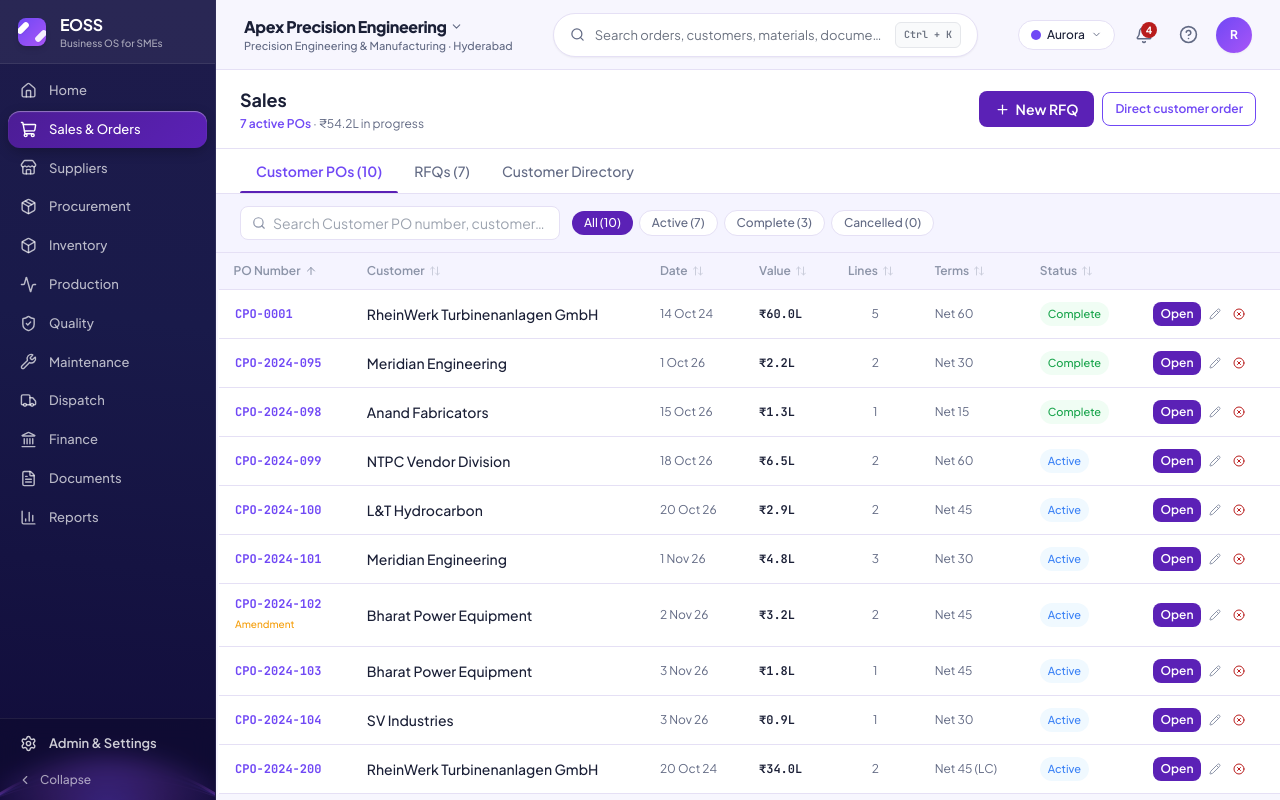
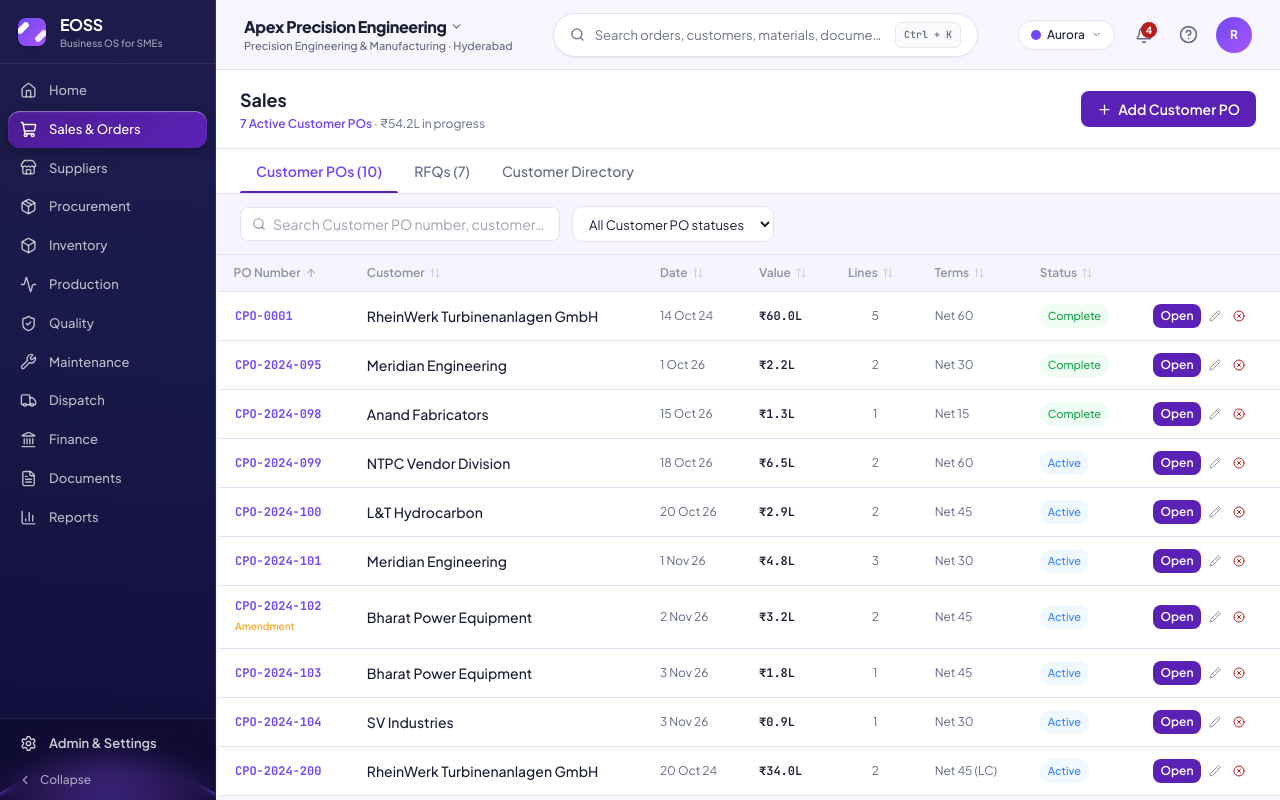
Before and after one commit to ranjithkodakandla/EOSS, a React (Vite) app: page /sales in a window 1280 px wide. Built offline with nearby package versions, Linux system fonts and the light colour scheme.

Commit message:
fix: align sales and procurement workspace navigation

```diff
--- a/src/App.tsx
+++ b/src/App.tsx
@@ -15,6 +15,7 @@ import QuotationDetail from './workspaces/sales/QuotationDetail';
 import CustomerPOCreate from './workspaces/sales/CustomerPOCreate';
 import CustomerCreate from './workspaces/sales/CustomerCreate';
 import CustomerDetail from './workspaces/sales/CustomerDetail';
+import CustomerEdit from './workspaces/sales/CustomerEdit';
 import POAmend from './workspaces/sales/POAmend';
 import Suppliers from './workspaces/suppliers/Suppliers';
 import SupplierDetail from './workspaces/suppliers/SupplierDetail';
@@ -140,6 +141,7 @@ export default function App() {
           <Route path="sales/po/:id/amend" element={<POAmend />} />
           <Route path="sales/customers" element={<Navigate to="/sales?tab=customers" replace />} />
           <Route path="sales/customers/:id" element={<CustomerDetail />} />
+          <Route path="sales/customers/:id/edit" element={<CustomerEdit />} />
           <Route path="sales/customers/new" element={<CustomerCreate />} />
           <Route path="suppliers" element={<Suppliers />} />
           <Route path="suppliers/:id" element={<SupplierDetail />} />
--- a/src/components/layout/StatusChip.tsx
+++ b/src/components/layout/StatusChip.tsx
@@ -62,6 +62,10 @@ const STATUS_MAP: Record<string, { label: string; cls: string }> = {
   low: { label: 'Low', cls: 'bg-[var(--surface-2)] text-[var(--text-2)]' },
 };
 
+export function getStatusLabel(status: string) {
+  return STATUS_MAP[status]?.label ?? status.replaceAll('_', ' ').replace(/\b\w/g, c => c.toUpperCase());
+}
+
 interface Props {
   status: string;
   label?: string;
--- a/src/workspaces/procurement/Procurement.tsx
+++ b/src/workspaces/procurement/Procurement.tsx
@@ -26,7 +26,7 @@ export default function Procurement() {
     showToast({ type: 'success', title: 'Supplier PO cancelled' });
   };
   const navigate = useNavigate();
-  const [tab, setTab] = useState<ProcTab>(receiveParam ? 'grn' : ((searchParams.get('tab') as ProcTab) ?? 'spo'));
+  const [tab, setTab] = useState<ProcTab>(receiveParam ? 'grn' : ((searchParams.get('tab') as ProcTab) ?? 'pr'));
   const [search, setSearch] = useState('');
   const [showNewPO, setShowNewPO] = useState(false);
   const [siteFilter, setSiteFilter] = useState('all');
@@ -86,11 +86,10 @@ export default function Procurement() {
   };
 
   const TABS = [
+    { id: 'pr' as ProcTab, label: `Purchase Requisitions (${filteredPrs.length})` },
+    { id: 'quotes' as ProcTab, label: `Supplier Quotations (${filteredQuotes.length})` },
     { id: 'spo' as ProcTab, label: `Supplier POs (${filteredSpo.length})` },
-    { id: 'pr' as ProcTab, label: `PRs (${filteredPrs.length})` },
-    { id: 'grn' as ProcTab, label: `GRNs (${filteredGrns.length})` },
-    { id: 'quotes' as ProcTab, label: `Quotations (${filteredQuotes.length})` },
-    { id: 'approvals' as ProcTab, label: `Approvals${pendingApprovals > 0 ? ` · ${pendingApprovals}` : ''}` },
+    { id: 'grn' as ProcTab, label: `Receiving & Inventory (${filteredGrns.length})` },
   ];
   const [compareQuotes, setCompareQuotes] = useState<SupplierQuotation[] | null>(null);
 
@@ -124,13 +123,6 @@ export default function Procurement() {
             {pendingApprovals} to approve
           </button>
         )}
-        {canCreate && tab === 'spo' && (
-          <button onClick={() => navigate('/procurement/supplier-return')}
-            className="px-3 py-1.5 rounded-lg border text-xs font-medium"
-            style={{ borderColor: 'var(--border)', color: 'var(--text-2)' }}>
-            Return
-          </button>
-        )}
         {canCreate && tab === 'pr' && (
           <button onClick={() => navigate('/procurement/pr/new')}
             className="flex items-center gap-1.5 px-3 py-1.5 rounded-lg text-xs font-semibold text-white"
@@ -142,15 +134,13 @@ export default function Procurement() {
           <button onClick={() => navigate('/procurement/supplier-rfq/new')}
             className="flex items-center gap-1.5 px-3 py-1.5 rounded-lg text-xs font-semibold text-white"
             style={{ background: 'var(--brand-fill)' }}>
-            <Send size={13} /> Send enquiry
+            <Send size={13} /> Request quotations
           </button>
         )}
-        {canCreate && tab === 'spo' && (
-          <button onClick={() => setShowNewPO(true)} className="flex items-center gap-1.5 px-3 py-1.5 rounded-lg text-xs font-semibold text-white"
-            style={{ background: 'var(--brand-fill)' }}>
-            <Plus size={13} /> New PO
-          </button>
-        )}
+      </div>
+
+      <div className="flex-shrink-0 px-5 py-2.5 border-b text-xs font-semibold" style={{ borderColor: 'var(--border)', background: 'var(--surface-2)', color: 'var(--text-2)' }}>
+        <span style={{ color: tab === 'pr' ? 'var(--brand)' : undefined }}>PR</span><span className="mx-2 text-[var(--text-3)]">→</span><span style={{ color: tab === 'quotes' ? 'var(--brand)' : undefined }}>Supplier Quotations</span><span className="mx-2 text-[var(--text-3)]">→</span><span style={{ color: tab === 'spo' ? 'var(--brand)' : undefined }}>Selected Quotation / Supplier PO</span><span className="mx-2 text-[var(--text-3)]">→</span><span style={{ color: tab === 'grn' ? 'var(--brand)' : undefined }}>Quality / GRN / Inventory</span>
       </div>
 
       {/* Tabs */}
--- a/src/workspaces/sales/CustomerDetail.tsx
+++ b/src/workspaces/sales/CustomerDetail.tsx
@@ -1,6 +1,6 @@
 import React, { useState } from 'react';
 import { useParams, useNavigate } from 'react-router-dom';
-import { ArrowLeft, ChevronRight, Edit2, Building2, Phone, Mail, MapPin, FileText, Star, X } from 'lucide-react';
+import { ArrowLeft, ChevronRight, Edit2, Building2, Phone, Mail, MapPin, FileText, Star, X, Upload } from 'lucide-react';
 import { useStore } from '../../store';
 import StatusChip from '../../components/layout/StatusChip';
 
@@ -9,7 +9,7 @@ type Tab = 'overview' | 'orders' | 'rfqs' | 'contacts' | 'documents';
 export default function CustomerDetail() {
   const { id } = useParams<{ id: string }>();
   const navigate = useNavigate();
-  const { customers, customerPos, rfqs, documents, updateCustomer, showToast } = useStore();
+  const { customers, customerPos, rfqs, documents, updateCustomer, addDocument, currentUser, showToast } = useStore();
   const [tab, setTab] = useState<Tab>('overview');
   const [showEdit, setShowEdit] = useState(false);
 
@@ -130,9 +130,9 @@ export default function CustomerDetail() {
                     style={{ borderColor: 'var(--border)', background: 'var(--surface-2)', color: 'var(--text-2)' }}>
                     {customerRfqs.length} Customer RFQ{customerRfqs.length !== 1 ? 's' : ''}
                   </button>
-                  <button onClick={() => navigate('/documents')} className="w-full text-left px-3 py-2 rounded-lg border text-xs font-medium hover:opacity-80"
+                  <button onClick={() => setTab('documents')} className="w-full text-left px-3 py-2 rounded-lg border text-xs font-medium hover:opacity-80"
                     style={{ borderColor: 'var(--border)', background: 'var(--surface-2)', color: 'var(--text-2)' }}>
-                    Document Vault →
+                    {customerDocuments.length} Customer Document{customerDocuments.length !== 1 ? 's' : ''} →
                   </button>
                 </div>
               </Card>
@@ -224,12 +224,8 @@ export default function CustomerDetail() {
         {tab === 'documents' && (
           <div className="max-w-2xl">
             <Card title="Documents">
-              {customerDocuments.length === 0 ? <p className="text-sm text-center py-6" style={{ color: 'var(--text-3)' }}>No customer-linked documents. Documents are managed in the Document Vault.</p> : <div className="space-y-2 mb-4">{customerDocuments.map(d => <button key={d.id} type="button" onClick={() => navigate(`/documents/${d.id}`)} className="w-full text-left rounded-lg border p-3 hover:bg-[var(--surface-2)]" style={{ borderColor: 'var(--border)' }}><div className="text-sm font-semibold text-[var(--text)]">{d.title}</div><div className="text-xs text-[var(--text-2)]">{d.docType} · Uploaded {d.uploadedAt}</div><div className="text-xs font-semibold mt-2" style={{ color: 'var(--brand)' }}>Open document →</div></button>)}</div>}
-              <div className="text-center">
-                <button onClick={() => navigate('/documents')} className="px-4 py-2 rounded-lg text-sm font-semibold text-white" style={{ background: 'var(--brand-fill)' }}>
-                  Open Document Vault
-                </button>
-              </div>
+              <label className="inline-flex items-center gap-2 px-3 py-2 rounded-lg text-sm font-semibold text-white cursor-pointer mb-4" style={{ background: 'var(--brand-fill)' }}><Upload size={14} /> Upload Customer Document<input type="file" className="hidden" onChange={e => { const file = e.target.files?.[0]; if (!file) return; addDocument({ id: `doc-customer-${Date.now()}`, title: file.name, docType: 'Customer Document', category: 'Customer Documents', uploadedBy: currentUser.name, uploadedAt: new Date().toISOString().slice(0, 10), version: 1, fileSize: `${Math.max(1, Math.round(file.size / 1024))} KB`, linkedEntities: [{ type: 'Customer', ref: customer.id }, { type: 'Customer', ref: customer.tradingName }] }); showToast({ type: 'success', title: 'Customer document uploaded', body: `${file.name} is associated with ${customer.tradingName}.` }); e.target.value = ''; }} /></label>
+              {customerDocuments.length === 0 ? <p className="text-sm text-center py-6" style={{ color: 'var(--text-3)' }}>No customer documents attached.</p> : <div className="space-y-2">{customerDocuments.map(d => <button key={d.id} type="button" onClick={() => navigate(`/documents/${d.id}`)} className="w-full text-left rounded-lg border p-3 hover:bg-[var(--surface-2)]" style={{ borderColor: 'var(--border)' }}><div className="text-sm font-semibold text-[var(--text)]">{d.title}</div><div className="text-xs text-[var(--text-2)]">{d.docType} · Uploaded {d.uploadedAt}</div></button>)}</div>}
             </Card>
           </div>
         )}
--- /dev/null
+++ b/src/workspaces/sales/CustomerEdit.tsx
@@ -0,0 +1,13 @@
+import React from 'react';
+import { useNavigate, useParams } from 'react-router-dom';
+import { useStore } from '../../store';
+import CustomerForm from './CustomerForm';
+
+export default function CustomerEdit() {
+  const { id } = useParams<{ id: string }>();
+  const navigate = useNavigate();
+  const { customers, updateCustomer, showToast } = useStore();
+  const customer = customers.find(c => c.id === id);
+  if (!customer) return <div className="p-8 text-center text-sm text-[var(--text-2)]">Customer not found.</div>;
+  return <CustomerForm customer={customer} title={`Edit Customer · ${customer.tradingName}`} onCancel={() => navigate('/sales?tab=customers')} onSave={patch => { updateCustomer(customer.id, patch); showToast({ type: 'success', title: 'Customer updated', body: `${patch.tradingName || customer.tradingName} has been updated.` }); navigate(`/sales/customers/${customer.id}`); }} />;
+}
--- a/src/workspaces/sales/Sales.tsx
+++ b/src/workspaces/sales/Sales.tsx
@@ -5,7 +5,7 @@ import {
   FileText, Briefcase, DollarSign, Clock, User, X, Pencil, XCircle
 } from 'lucide-react';
 import { useStore, CUSTOMERS } from '../../store';
-import StatusChip from '../../components/layout/StatusChip';
+import StatusChip, { getStatusLabel } from '../../components/layout/StatusChip';
 import clsx from 'clsx';
 import type { CustomerRFQ, CustomerPO } from '../../types';
 import SortableHeader from '../../components/layout/SortableHeader';
@@ -85,7 +85,7 @@ export default function Sales() {
 
   const totalActive = customerPos.filter(p => p.status === 'active').reduce((s, p) => s + p.totalValue, 0);
 
-  const poStatuses = ['all', 'active', 'complete', 'cancelled'];
+  const poStatuses = ['all', 'pending', 'active', 'partial', 'complete', 'cancelled'];
 
   const fmt = (d: string) => new Date(d).toLocaleDateString('en-IN', { day: 'numeric', month: 'short', year: '2-digit' });
 
@@ -100,14 +100,16 @@ export default function Sales() {
           <h1 className="text-lg font-bold" style={{ color: 'var(--text)' }}>Sales</h1>
           <p className="text-xs mt-0.5" style={{ color: 'var(--text-2)' }}>
             <button type="button" onClick={() => { setTab('pos'); setStatusFilter('active'); }} className="font-semibold" style={{ color: 'var(--brand)' }}>
-              {customerPos.filter(p => p.status === 'active').length} active POs
+              {customerPos.filter(p => p.status === 'active').length} Active Customer POs
             </button>
             {' '}· ₹{(totalActive / 100000).toFixed(1)}L in progress
           </p>
         </div>
-        {canCreate && (
-          <div className="flex items-center gap-2"><button onClick={() => navigate('/sales/rfq/new')} className="flex items-center gap-1.5 px-4 py-2 rounded-lg text-sm font-semibold text-white transition-opacity hover:opacity-90" style={{ background: 'var(--brand-fill)' }}><Plus size={15} /> New RFQ</button><button onClick={() => setShowDirectOrder(true)} className="px-3 py-2 rounded-lg text-xs font-semibold border" style={{ borderColor: 'var(--brand)', color: 'var(--brand)' }}>Direct customer order</button></div>
-        )}
+        {canCreate && <div className="flex items-center gap-2">
+          {tab === 'pos' && <button onClick={() => navigate('/sales/po/new')} className="flex items-center gap-1.5 px-4 py-2 rounded-lg text-sm font-semibold text-white" style={{ background: 'var(--brand-fill)' }}><Plus size={15} /> Add Customer PO</button>}
+          {tab === 'rfqs' && <button onClick={() => navigate('/sales/rfq/new')} className="flex items-center gap-1.5 px-4 py-2 rounded-lg text-sm font-semibold text-white" style={{ background: 'var(--brand-fill)' }}><Plus size={15} /> Add RFQ</button>}
+          {tab === 'customers' && <button onClick={() => navigate('/sales/customers/new')} className="flex items-center gap-1.5 px-4 py-2 rounded-lg text-sm font-semibold text-white" style={{ background: 'var(--brand-fill)' }}><Plus size={15} /> Add New Customer</button>}
+        </div>}
       </div>
 
       {/* Workspace Tabs — amber underline style */}
@@ -166,25 +168,8 @@ export default function Sales() {
             }}
           />
         </div>
-        {tab === 'pos' && (
-          <div className="flex items-center gap-1.5">
-            {poStatuses.map(s => (
-              <button
-                key={s}
-                onClick={() => setStatusFilter(s)}
-                className="px-3 py-1 rounded-full text-xs font-medium transition-colors capitalize"
-                style={
-                  statusFilter === s
-                    ? { background: 'var(--brand-fill)', color: '#fff' }
-                    : { background: 'var(--surface)', border: '1px solid var(--border)', color: 'var(--text-2)' }
-                }
-              >
-                {s === 'all' ? `All (${customerPos.filter(p => !search || p.poNumber.toLowerCase().includes(search.toLowerCase()) || p.customerName.toLowerCase().includes(search.toLowerCase())).length})` : `${s} (${customerPos.filter(p => p.status === s && (!search || p.poNumber.toLowerCase().includes(search.toLowerCase()) || p.customerName.toLowerCase().includes(search.toLowerCase()))).length})`}
-              </button>
-            ))}
-          </div>
-        )}
-        {tab === 'rfqs' && <select value={rfqStatusFilter} onChange={e => setRfqStatusFilter(e.target.value)} className="eoss-input text-xs py-1.5" aria-label="Customer RFQ status"><option value="all">All RFQ statuses</option>{['open', 'quoted', 'converted', 'lost', 'cancelled'].map(s => <option key={s} value={s}>{s}</option>)}</select>}
+        {tab === 'pos' && <select value={statusFilter} onChange={e => setStatusFilter(e.target.value)} className="eoss-input text-xs py-1.5" aria-label="Customer PO status"><option value="all">All Customer PO statuses</option>{poStatuses.filter(s => s !== 'all').map(s => <option key={s} value={s}>{getStatusLabel(s)}</option>)}</select>}
+        {tab === 'rfqs' && <select value={rfqStatusFilter} onChange={e => setRfqStatusFilter(e.target.value)} className="eoss-input text-xs py-1.5" aria-label="Customer RFQ status"><option value="all">All Customer RFQ statuses</option>{['open', 'quoted', 'converted', 'lost', 'cancelled'].map(s => <option key={s} value={s}>{getStatusLabel(s)}</option>)}</select>}
         {search && (
           <button
             onClick={() => setSearch('')}
@@ -400,7 +385,7 @@ export default function Sales() {
                       >
                         <div>
                           <div className="text-xs font-mono font-bold" style={{ color: 'var(--brand)' }}>{j.jobNumber}</div>
-                          <div className="text-xs mt-0.5" style={{ color: 'var(--text-2)' }}>{j.currentStage} · {j.status}</div>
+                          <div className="text-xs mt-0.5" style={{ color: 'var(--text-2)' }}>{j.currentStage} · {getStatusLabel(j.status)}</div>
                         </div>
                         <div className="flex items-center gap-2">
                           <StatusChip status={j.status} size="sm" />
```
Also changed, not shown: src/workspaces/sales/CustomerDirectory.tsx (+4 -11 lines).
